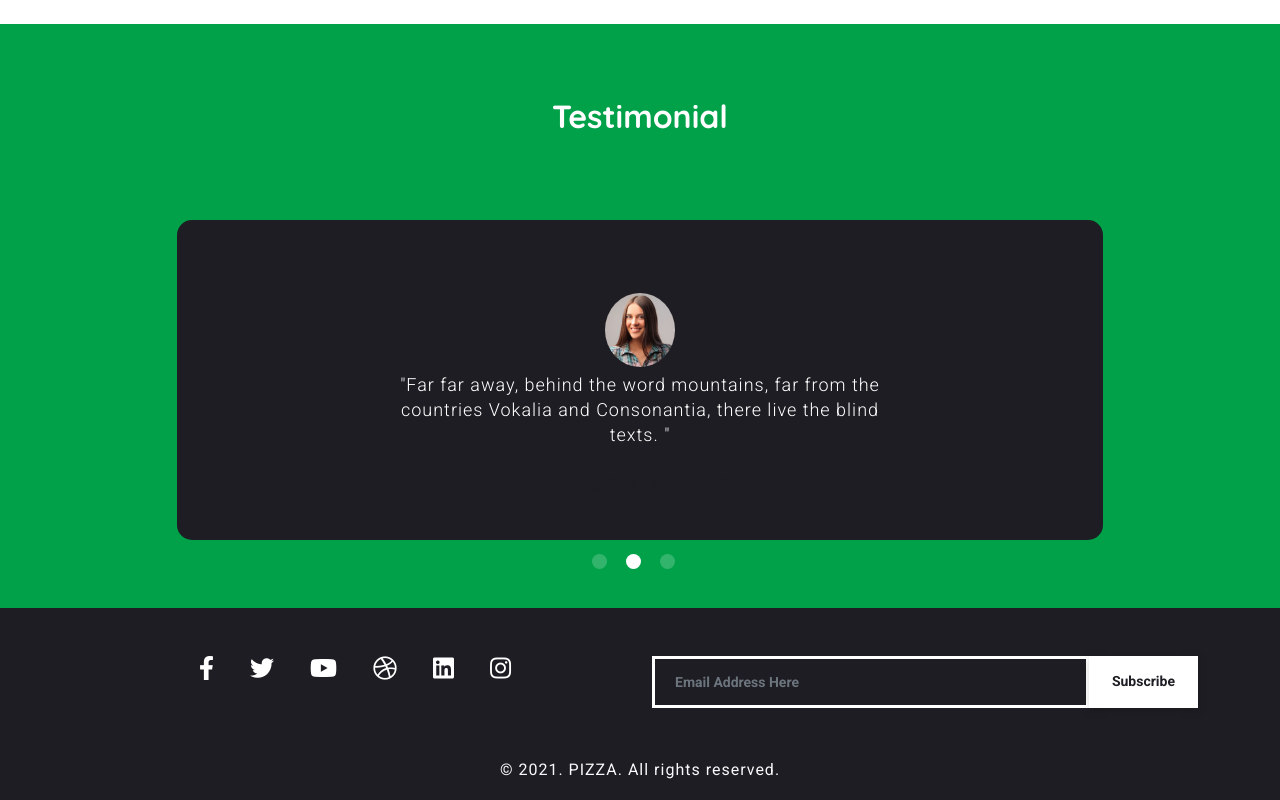
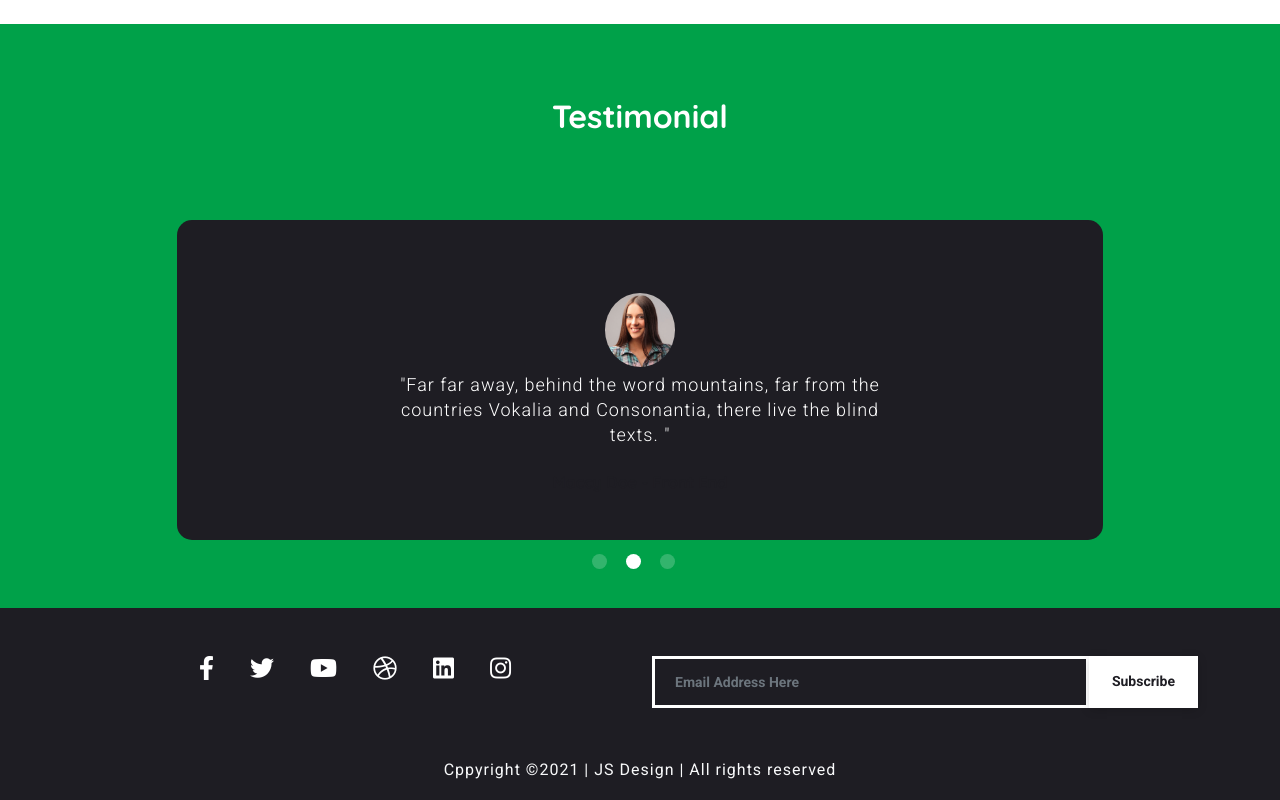
Before and after one commit to JSubba/ecommerce-pizza, a plain HTML site: page index.html in a window 1280 px wide. Shown: the part 3062-3862 px from the top of the page. Drawn offline with nearby package versions, Linux system fonts and the light colour scheme.

Commit message:
changes made

```diff
--- a/css/style.css
+++ b/css/style.css
@@ -446,6 +446,8 @@ footer section Design
 .newsletter .form-control:focus {
   outline: none;
   box-shadow: none;
+  background-color: var(--white-color);
+  color: var(--black-color);
   border-color: var(--primary-color);
 }
 
--- a/index.html
+++ b/index.html
@@ -404,7 +404,9 @@
             <div class="col-sm-12">
               <div class="footer-copy">
                 <div class="copy-right text-center pt-5">
-                  <p class="text-light">© 2021. PIZZA. All rights reserved.</p>
+                  <p class="text-light">
+                    Cppyright ©2021 | JS Design | All rights reserved
+                  </p>
                 </div>
               </div>
             </div>
```
